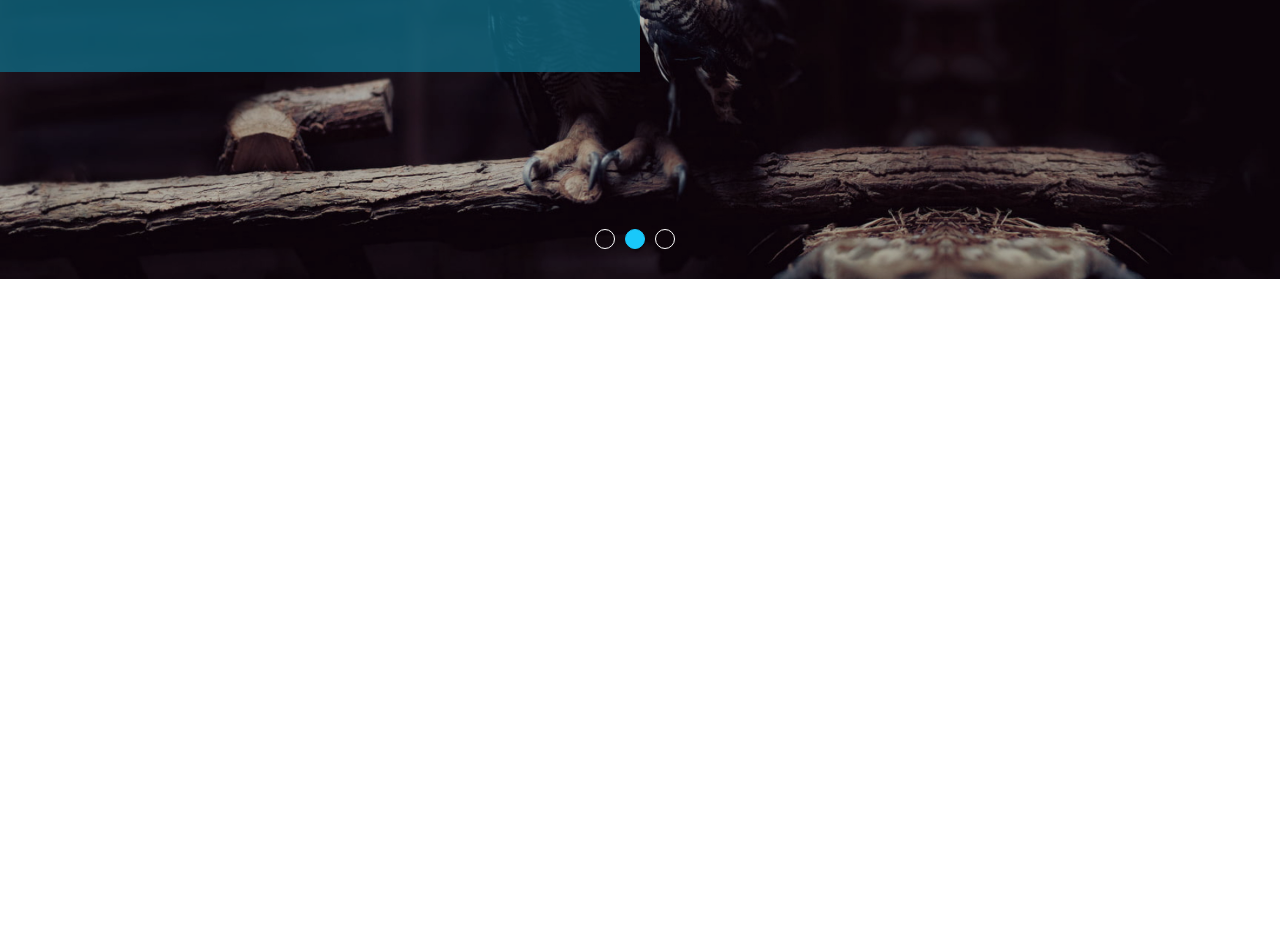
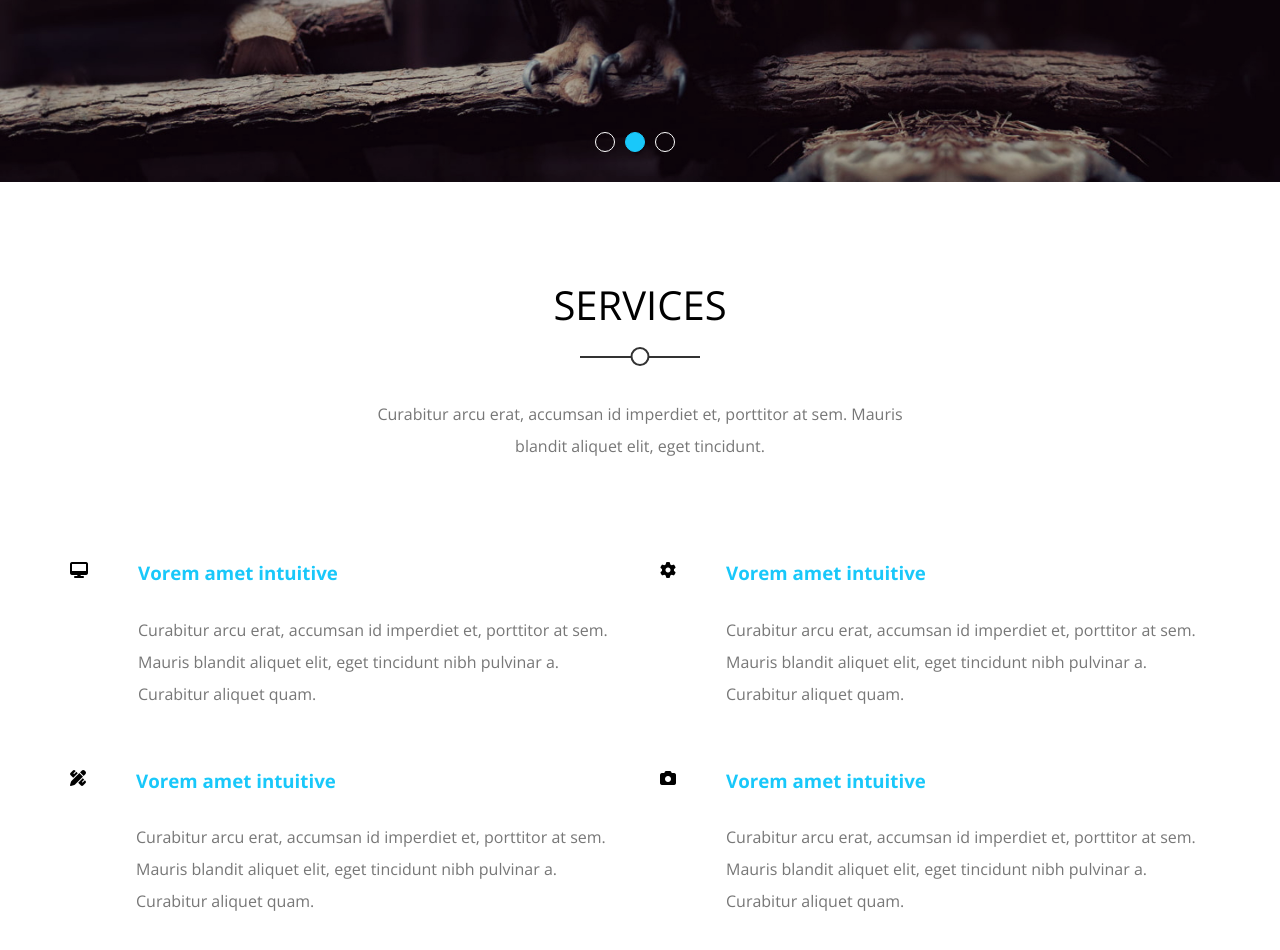
Before and after one commit to Ahmed-harby788/Template-2, a plain HTML site: page index.html in a window 1280 px wide. Shown: the part 618-1568 px from the top of the page. Before the commit the page ends 897 px from the top, so only its background shows below. Drawn offline with nearby package versions, Linux system fonts and the light colour scheme; a web font is replaced by a local one.

Commit message:
Add services

```diff
--- a/css/kasper.css
+++ b/css/kasper.css
@@ -37,10 +37,53 @@ ul{
     }
 }
 /* End Global Rules */
+/* Start components */
+.main-heading{
+    text-align: center;
+}
+.main-heading h2{
+    font-size: 40px;
+    font-weight: normal;
+    margin-bottom: 70px;
+    text-transform: uppercase;
+    position: relative;
+}
+.main-heading h2::after{
+    content: "";
+    position: absolute;
+    left: 50%;
+    transform: translateX(-50%);
+    height: 2px;
+    background-color: #333;
+    width: 120px;
+    bottom: -30px;
+    z-index: -1;
+}
+.main-heading h2::before{
+    content: "";
+    width: 15px;
+    height: 15px;
+    border-radius: 50%;
+    position: absolute;
+    left: 50%;
+    transform: translateX(-50%);
+    border: 2px solid #333;
+    bottom: -38px;
+    background-color: white;
+}
+.main-heading p{
+    color: #777;
+    width: 550px;
+    margin: 0 auto 100px;
+    line-height: 2;
+    max-width: 100%;
+}
+/* End components */
 /* Start variables */
 :root{
     --main-color:#19c8fa;
     --transparent-color: rgb(15 116 143 /70%);
+    --section-padding: 100px;
 }
 /* End variables */
 /* Start header */
@@ -152,7 +195,7 @@ header nav .form i{
     background-color: var(--transparent-color);
     width: 50%;
     color: white;
-    padding: 75px;
+    padding: 50px;
     display: flex;
     justify-content: flex-end;
 }
@@ -207,3 +250,40 @@ header nav .form i{
     border-color: var(--main-color );
 }
 /* End landing */
+/* Start Services */
+.services{
+padding: var(--section-padding) 0;
+}
+@media (min-width: 768px) {
+.services .srv-container{
+    display: grid;
+    grid-template-columns: repeat(auto-fill, minmax(450px, 1fr));
+    grid-column-gap: 40px;
+    grid-row-gap: 60px;
+}
+}
+.services .srv-box{
+    display: flex;
+}
+.services .srv-box i{
+margin-right: 50px;
+}
+@media (max-width: 767px){
+.services .srv-box{
+    display: flex;
+    flex-direction: column;
+    text-align: center;
+}
+.services .srv-box i{
+    margin: 20px 0 30px;
+}
+}
+.services .srv-box .text h3{
+    color: var(--main-color);
+    margin-bottom: 30px;
+}
+.services .srv-box .text p{
+    line-height: 2;
+    color: #777;
+}
+/* End Services */
--- a/index.html
+++ b/index.html
@@ -34,7 +34,7 @@
                 </div>
             </nav>
         </div>
-    <header>
+    </header>
 <!-- End header -->
 <!-- Start landing -->
     <div class="landing">
@@ -54,5 +54,45 @@
         </ul>
     </div>
 <!-- End landing -->
+<!-- Start Services -->
+<div class="services">
+    <div class="container">
+        <div class="main-heading">
+            <h2>Services</h2>
+            <p>Curabitur arcu erat, accumsan id imperdiet et, porttitor at sem. Mauris blandit aliquet elit, eget tincidunt.</p>
+        </div>
+        <div class="srv-container">
+            <div class="srv-box">
+                <i class="fas fa-desktop fa-3X"></i>
+                <div class="text">
+                    <h3>Vorem amet intuitive</h3>
+                    <p>Curabitur arcu erat, accumsan id imperdiet et, porttitor at sem. Mauris blandit aliquet elit, eget tincidunt nibh pulvinar a. Curabitur aliquet quam.</p>
+                </div>
+            </div>
+            <div class="srv-box">
+                <i class="fas fa-cog fa-3X"></i>
+                <div class="text">
+                    <h3>Vorem amet intuitive</h3>
+                    <p>Curabitur arcu erat, accumsan id imperdiet et, porttitor at sem. Mauris blandit aliquet elit, eget tincidunt nibh pulvinar a. Curabitur aliquet quam.</p>
+                </div>
+            </div>
+            <div class="srv-box">
+                <i class="fas fa-pencil-ruler fa-3X"></i>
+                <div class="text">
+                    <h3>Vorem amet intuitive</h3>
+                    <p>Curabitur arcu erat, accumsan id imperdiet et, porttitor at sem. Mauris blandit aliquet elit, eget tincidunt nibh pulvinar a. Curabitur aliquet quam.</p>
+                </div>
+            </div>
+            <div class="srv-box">
+                <i class="fas fa-camera fa-3X"></i>
+                <div class="text">
+                    <h3>Vorem amet intuitive</h3>
+                    <p>Curabitur arcu erat, accumsan id imperdiet et, porttitor at sem. Mauris blandit aliquet elit, eget tincidunt nibh pulvinar a. Curabitur aliquet quam.</p>
+                </div>
+            </div>
+        </div>
+    </div>
+</div>
+<!-- End Services -->
 </body>
 </html>
```
